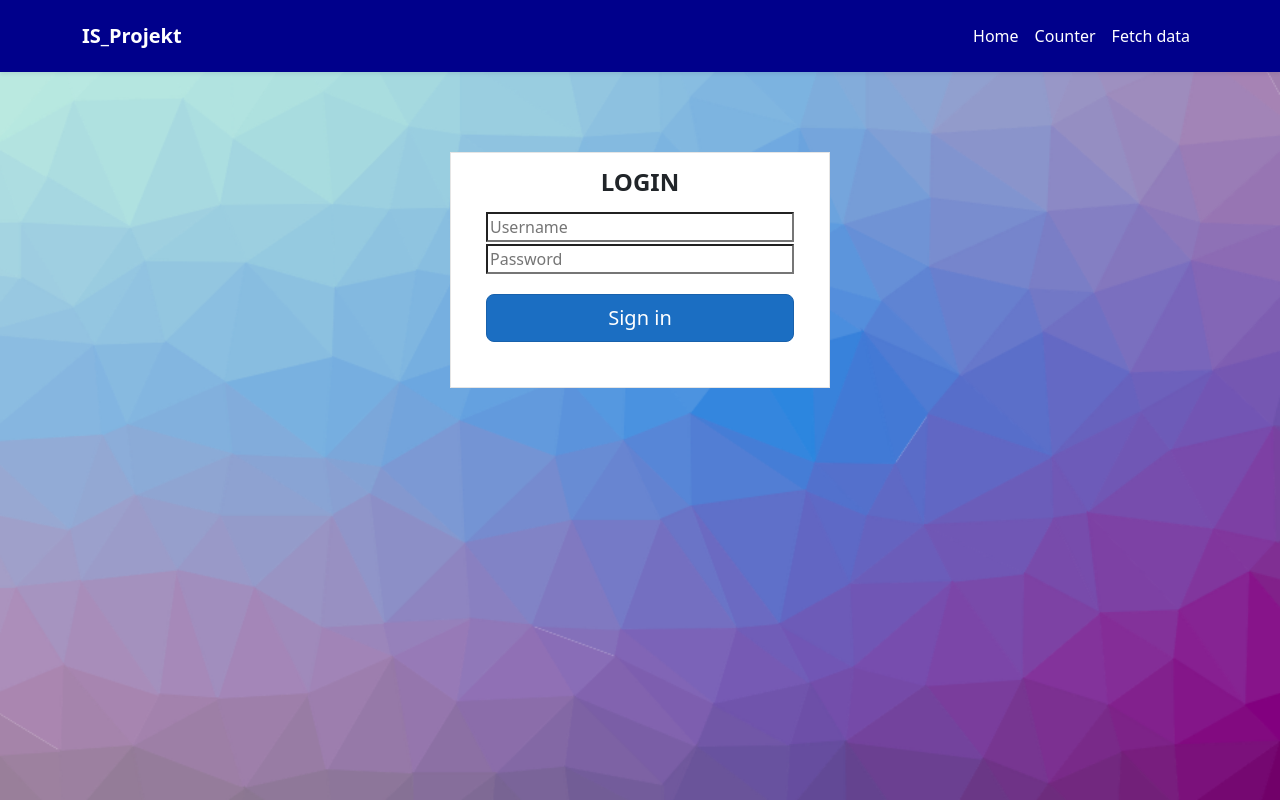
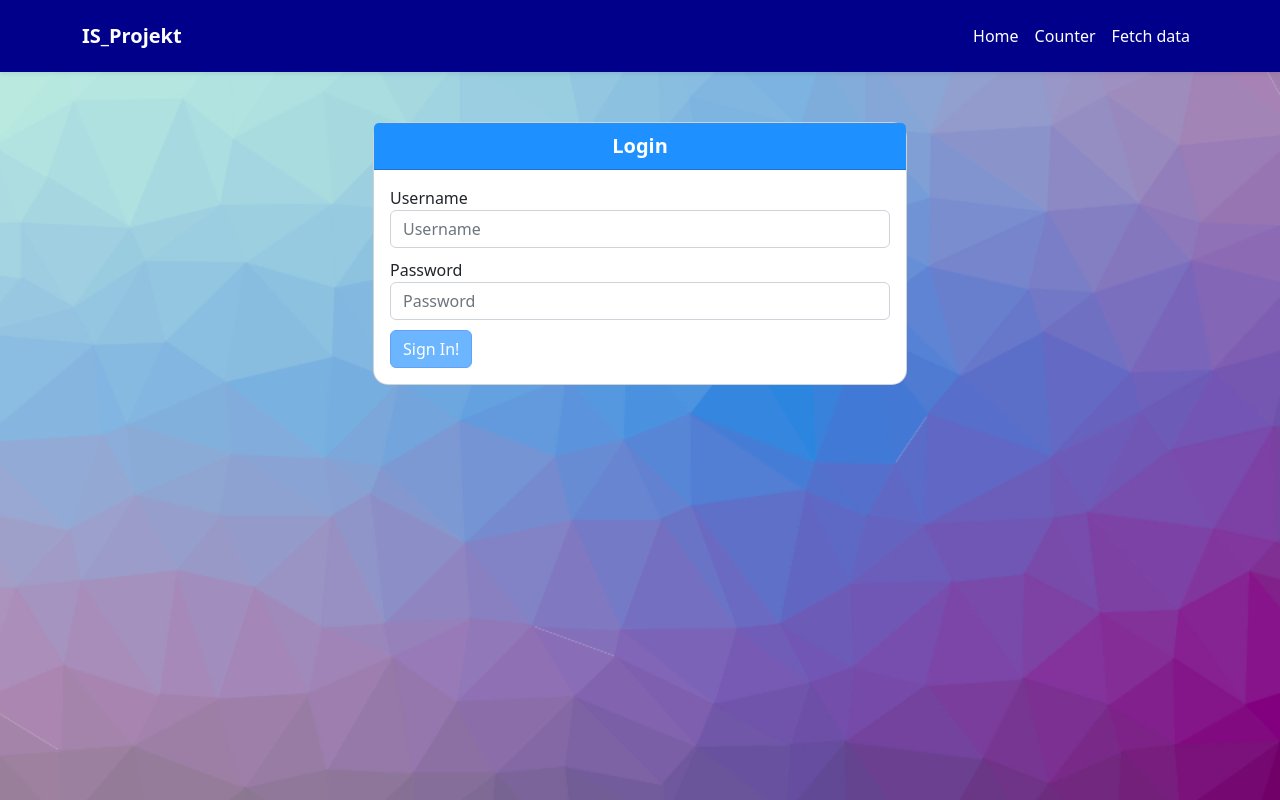
Before and after one commit to Xyloo/IS_Projekt, an Angular app in the folder IS_Projekt/ClientApp/: page /login in a window 1280 px wide. Built offline with nearby package versions, Linux system fonts and the light colour scheme.

Commit message:
changed login layout, added simple validation, added error messages

```diff
--- a/IS_Projekt/ClientApp/src/app/login/login.component.css
+++ b/IS_Projekt/ClientApp/src/app/login/login.component.css
@@ -1,59 +1,51 @@
-body {
-  background: #eee !important;
+html, body {
+  height: 100% !important
 }
 
-.wrapper {
-  margin-top: 80px;
-  margin-bottom: 80px;
+body {
+  background-image: url("/assets/background.png");
+  height: 100vh;
+  width: 100vw;
+  background-size: cover;
+  background-position: center;
 }
 
-h2 {
-  text-align: center;
-  font-size: 24px;
-  margin-top: 0;
-  margin-bottom: 20px;
-  text-transform: uppercase;
-  font-weight: bold;
-  position: relative;
+.form-group {
+  margin-bottom: 10px;
 }
 
-.form-signin {
-  display: flex;
-  flex-direction: column;
-  max-width: 380px;
-  padding: 15px 35px 45px;
-  margin: 0 auto;
-  background-color: #fff;
-  border: 1px solid rgba(0,0,0,0.1);
+.container {
+  margin-top: 50px;
 }
 
-.form-signin-heading, .checkbox {
-  margin-bottom: 15px;
+.card {
+  border-radius: 15px;
 }
 
-.checkbox {
-  font-weight: normal;
+.card-header {
+  background-color: #1e90ff;
+  color: white;
+  font-size: 20px;
+  font-weight: bold;
+  text-align: center;
 }
 
-.form-control {
-  position: relative;
-  font-size: 16px;
-  height: auto;
+.btn-primary {
+  background-color: #1e90ff;
+}
+
+.alert {
+  border-radius: 15px;
+  margin-top: 10px;
   padding: 10px;
 }
 
-&:focus {
-  z-index: 2;
+.alert-success {
+  background-color: #d4edda;
+  color: #155724;
 }
 
-input[type="text"] {
-  margin-bottom: 2px;
-  border-bottom-left-radius: 0;
-  border-bottom-right-radius: 0;
+.alert-danger {
+  background-color: #f8d7da;
+  color: #721c24;
 }
-
-input[type="password"] {
-  margin-bottom: 20px;
-  border-top-left-radius: 0;
-  border-top-right-radius: 0;
-}
--- a/IS_Projekt/ClientApp/src/app/login/login.component.html
+++ b/IS_Projekt/ClientApp/src/app/login/login.component.html
@@ -1,9 +1,27 @@
-
-<div class="wrapper">
-  <form class="form-signin" (ngSubmit)="login()">
-    <h2 class="form-signin-heading">Login</h2>
-    <input type="text" [(ngModel)]="username" placeholder="Username" name="username" required>
-    <input type="password" [(ngModel)]="password" placeholder="Password" name="password" required>
-    <button class="btn btn-lg btn-primary btn-block" type="submit">Sign in</button>
-  </form>
+<div class="container">
+  <div class="row justify-content-center">
+    <div class="col-md-6">
+      <div class="card">
+        <div class="card-header">Login</div>
+        <div class="card-body">
+          <form (ngSubmit)="login()" #registerForm="ngForm">
+            <div class="form-group">
+              <label for="username">Username</label>
+              <input type="text" [(ngModel)]="username" class="form-control" id="username" name="username" placeholder="Username" required #usernameRef="ngModel">
+              <div class="alert alert-danger" *ngIf="usernameRef.invalid && usernameRef.touched">Username is required</div>
+            </div>
+            <div class="form-group">
+              <label for="password">Password</label>
+              <input type="password" [(ngModel)]="password" class="form-control" id="password" name="password" placeholder="Password" required #passwordRef="ngModel">
+              <div class="alert alert-danger" *ngIf="passwordRef.invalid && passwordRef.touched">Password is required</div>
+            </div>
+            <button type="submit" class="btn btn-primary" [disabled]="registerForm.invalid">Sign In!</button>
+            <div class="alert" [class.alert-success]="!isError" [class.alert-danger]="isError" *ngIf="message">
+              {{ message }}
+            </div>
+          </form>
+        </div>
+      </div>
+    </div>
+  </div>
 </div>
--- a/IS_Projekt/ClientApp/src/app/login/login.component.ts
+++ b/IS_Projekt/ClientApp/src/app/login/login.component.ts
@@ -9,16 +9,28 @@ import { AuthService } from '../auth.service'
 })
 export class LoginComponent {
 
-  username = '';
-  password = '';
+    username = '';
+    email = '';
+    password = '';
+    message = '';
+    isError = false;
+
 
   constructor(private authService: AuthService, private router: Router) { }
 
 
   login() {
-    this.authService.login(this.username, this.password).subscribe(response => {
-      // handle response here
-    });
+    this.authService.login(this.username, this.password).subscribe((response: any) => {
+
+      setTimeout(() => this.router.navigate(['/']), 1000);
+    },
+      (error: any) => { // Error callback
+
+        this.message = error.message;
+        this.isError = true;
+
+        console.error(error.message);
+      });
 
   }
 }
```
